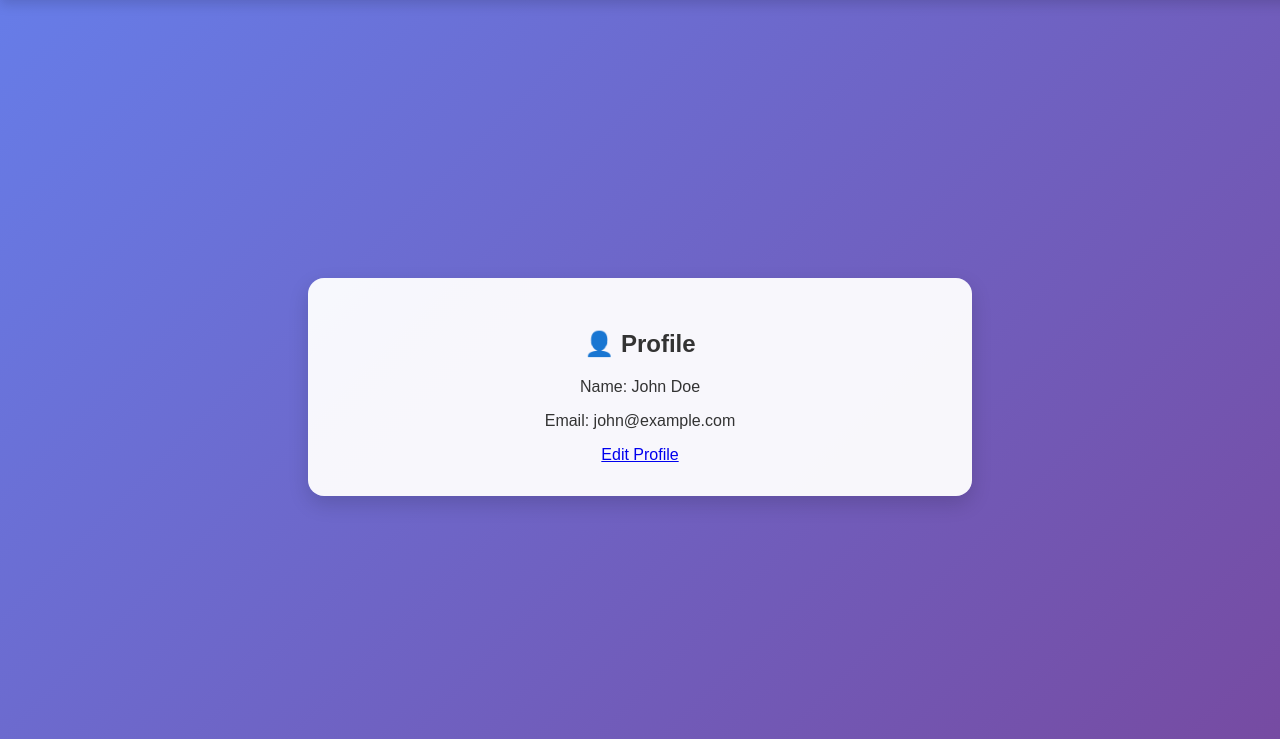
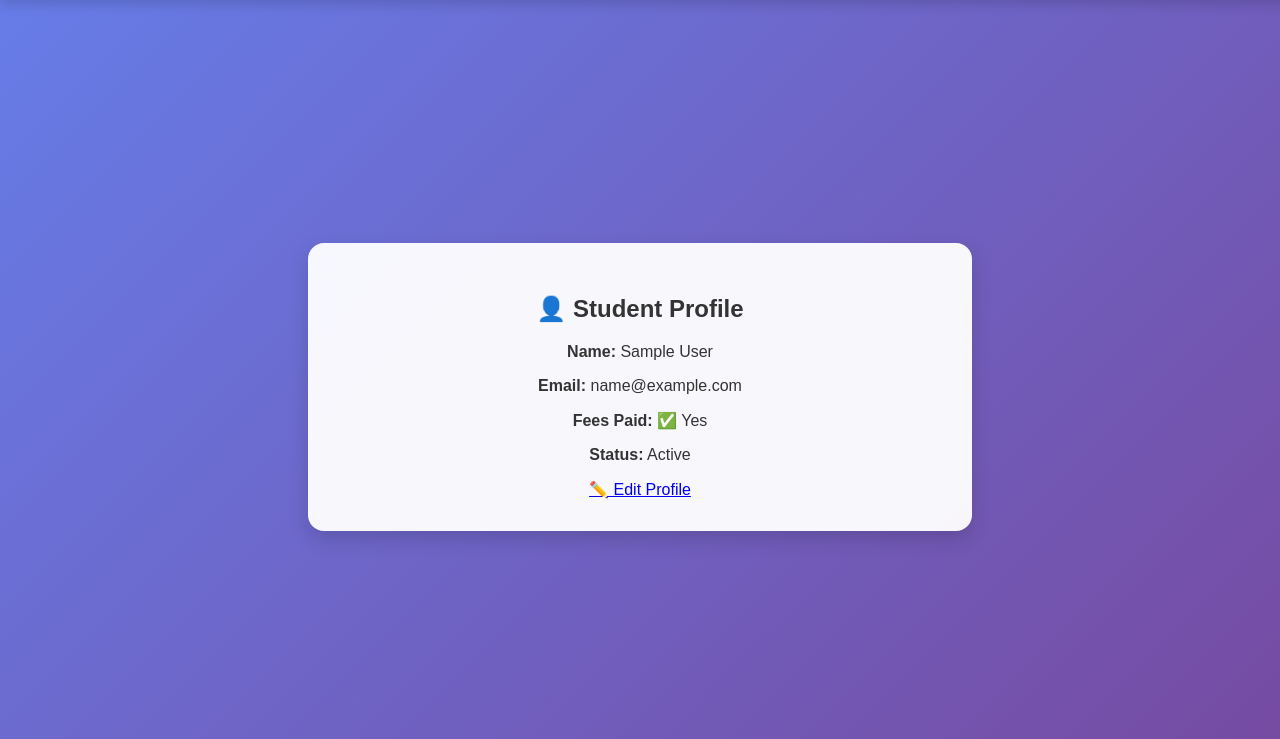
Before and after one commit to Wendy-Okoth/EducationalSystem, a Flask app: template app/templates/profile.html in a window 1280 px wide. Shown: the part 61-800 px from the top of the page. Run offline with Flask 3, Linux system fonts and the light colour scheme; the template is opened without the code that fills it: values that come from a table or form of the project are taken from there, others are empty; tables that the repository leaves empty hold one stand-in row (values such as "Sample post").

Commit message:
Changes made to some files

```diff
--- a/app/templates/profile.html
+++ b/app/templates/profile.html
@@ -2,8 +2,14 @@
 {% block title %}Profile{% endblock %}
 
 {% block content %}
-<h2>👤 Profile</h2>
-<p>Name: John Doe</p>
-<p>Email: john@example.com</p>
-<a href="{{ url_for('student.edit_profile') }}">Edit Profile</a>
+<div class="profile-card">
+    <h2>👤 Student Profile</h2>
+
+    <p><strong>Name:</strong> {{ student.name }}</p>
+    <p><strong>Email:</strong> {{ student.email }}</p>
+    <p><strong>Fees Paid:</strong> {{ "✅ Yes" if student.fees_paid else "❌ No" }}</p>
+    <p><strong>Status:</strong> {{ "Active" if student.is_active else "Pending Approval" }}</p>
+
+    <a href="{{ url_for('student.edit_profile') }}">✏️ Edit Profile</a>
+</div>
 {% endblock %}
```
Also changed, not shown: app/routes/student.py (+11 -5 lines).
